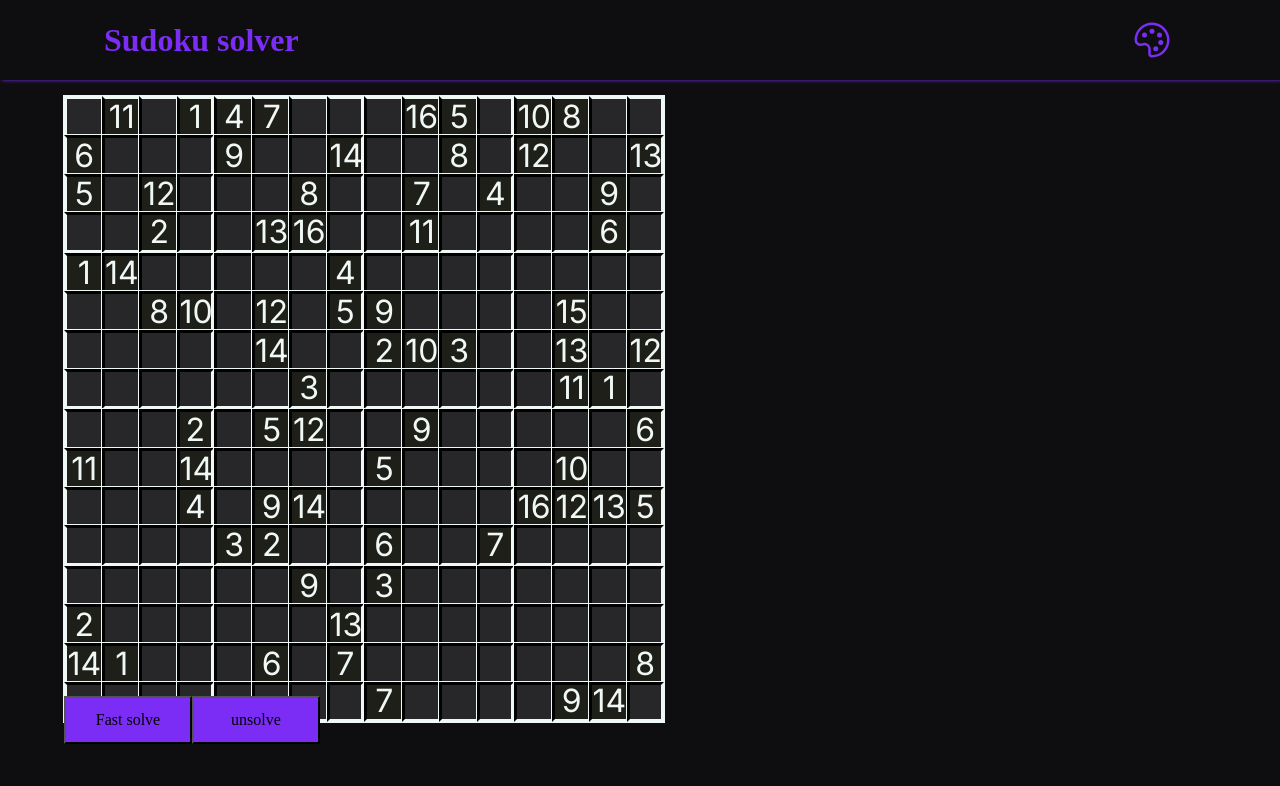
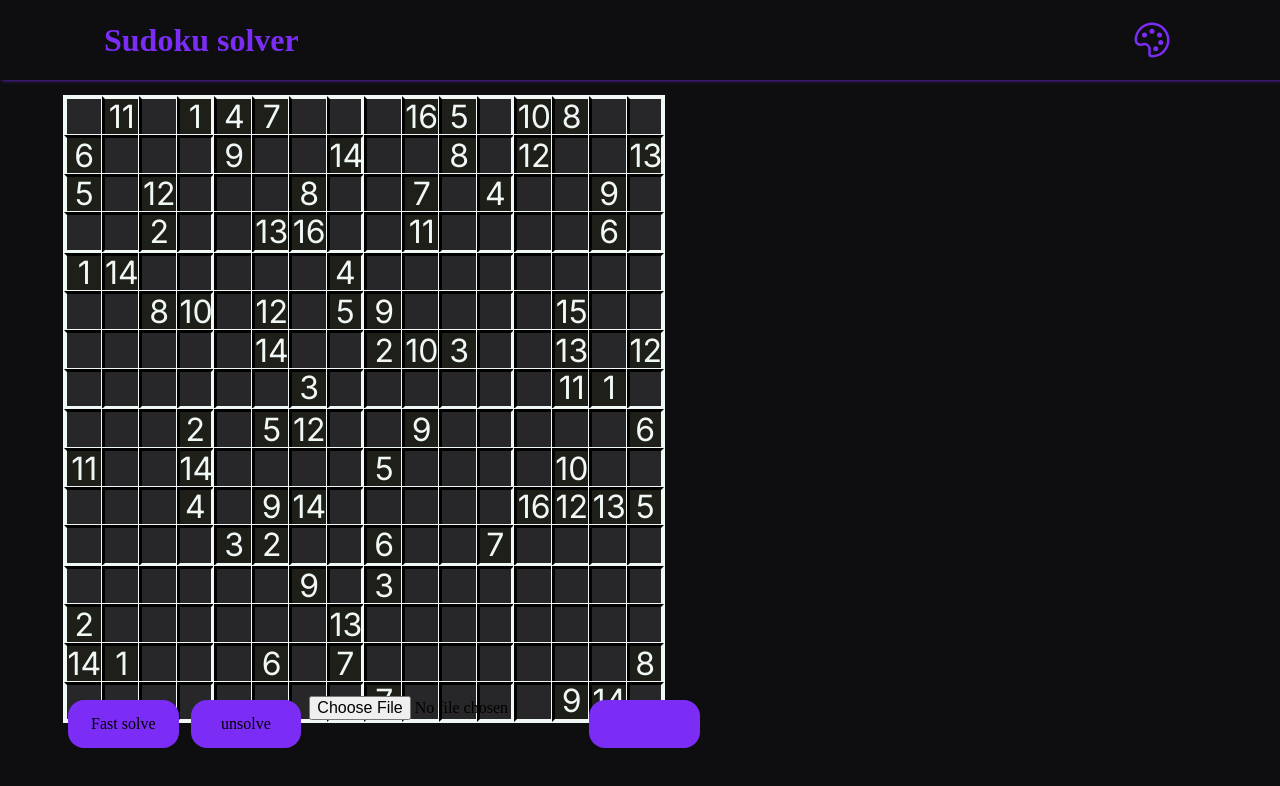
Before and after one commit to mockoocy/sudoSolve-old, a React (Create React App) app: page / in a window 1280 px wide. Shown: the top 786 px of the page. Built offline with nearby package versions, Linux system fonts and the light colour scheme; some icons are missing; a web font is replaced by a local one.

Commit message:
starting the digit recognizer integration pog

```diff
--- a/package.json
+++ b/package.json
@@ -10,6 +10,7 @@
     "@types/node": "^16.11.49",
     "@types/react": "^18.0.17",
     "@types/react-dom": "^18.0.6",
+    "axios": "^0.27.2",
     "react": "^18.2.0",
     "react-dom": "^18.2.0",
     "react-scripts": "5.0.1",
--- a/src/globalComponents/SudokuMenu.tsx
+++ b/src/globalComponents/SudokuMenu.tsx
@@ -1,10 +1,11 @@
-import React from 'react';
+import React, { useEffect, useState } from 'react';
 import SudokuBoard from './SudokuBoard';
 import styled from 'styled-components';
 import { useGlobalContext } from '../globalContext';
 import sudokuToNestedNumbers from '../utils/sudokuToNestedNumbers';
 import nestedNumbersToSudoku from '../utils/nestedNumbersToSudoku';
 import solveSudoku from '../utils/solveSudoku';
+import axios from "axios"
 
 const StyledSudokuMenu = styled.div`
   margin: 1.25% 5%;
@@ -16,12 +17,22 @@ const StyledSudokuMenu = styled.div`
     .buttons {
     display: flex;
     width: 100%;
+    gap: .25rem;
 
 
     button {
       width: 20%;
       height: 3rem;
       background-color: var(--standOutClr);
+      border: 0;
+      margin: .25rem;
+      padding: 0;
+      border-radius: 1rem;
+
+      :hover {
+        transform: scale(1.1);
+        transition: all 250ms ease-in-out
+      }
     }
   }
 `
@@ -29,6 +40,7 @@ const StyledSudokuMenu = styled.div`
 export default function SudokuMenu() {
 
   const {initialBoardInfo, boardState, setBoardState, options} = useGlobalContext();
+  const [sudokuImage, setSudokuImage] = useState<File | null>(null);
 
 
   function displaySolvedSudoku(){
@@ -55,6 +67,20 @@ export default function SudokuMenu() {
     setBoardState(nestedNumbersToSudoku(initialBoardInfo.board))
   }
 
+  function sendSudokuImage(e: React.ChangeEvent<HTMLInputElement>){
+    if (e.target.files) setSudokuImage(e.target.files[0])
+  }
+
+  function uploadSudokuImage(){
+    if (!sudokuImage) return;
+    const formData = new FormData();
+    formData.append('image', sudokuImage, sudokuImage.name)
+    axios.post("http://localhost:8000/postImage", formData,{
+      onUploadProgress: ProgressEvent => console.log(`Upload Progress: ${ProgressEvent.loaded / ProgressEvent.total*100}`)
+    })
+      .then(res => console.log(res.data))
+  }
+
   return (
     <StyledSudokuMenu>
       <SudokuBoard />
@@ -62,6 +88,8 @@ export default function SudokuMenu() {
         {options.SUDOKU_SIZE <= 9 && <button onClick={()=> displaySolvedSudoku() }>Slow solve</button>}
         <button onClick={()=> fastSolve()}>Fast solve</button>
         <button onClick={()=> unSolve()}>unsolve</button>
+        <input type="file" accept='image/*' onChange={e => sendSudokuImage(e)}/>
+        <button onClick={uploadSudokuImage}></button>
       </div>
 
     </StyledSudokuMenu>
```
Also changed, not shown: 1 other file (tests, documents, lock files or other folders).
